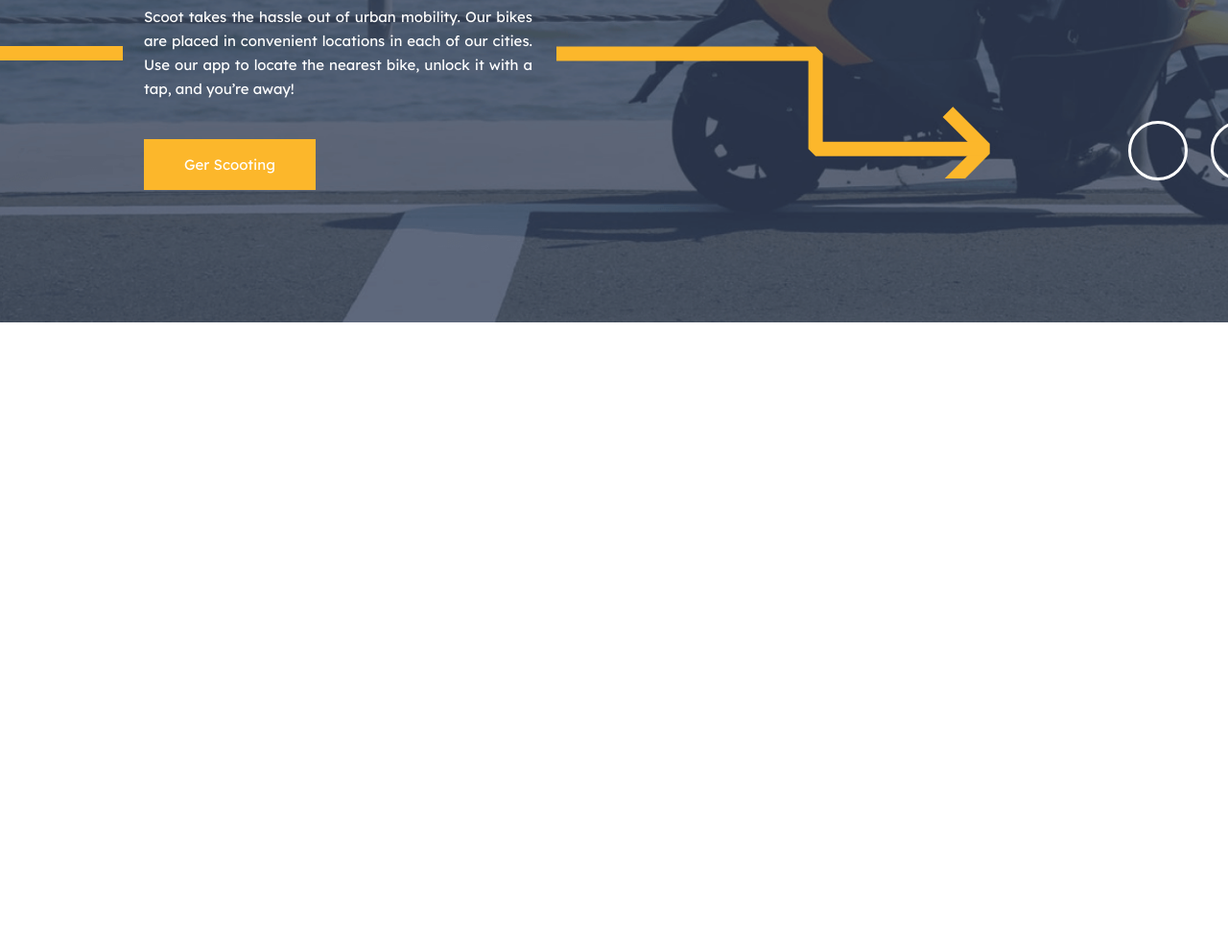
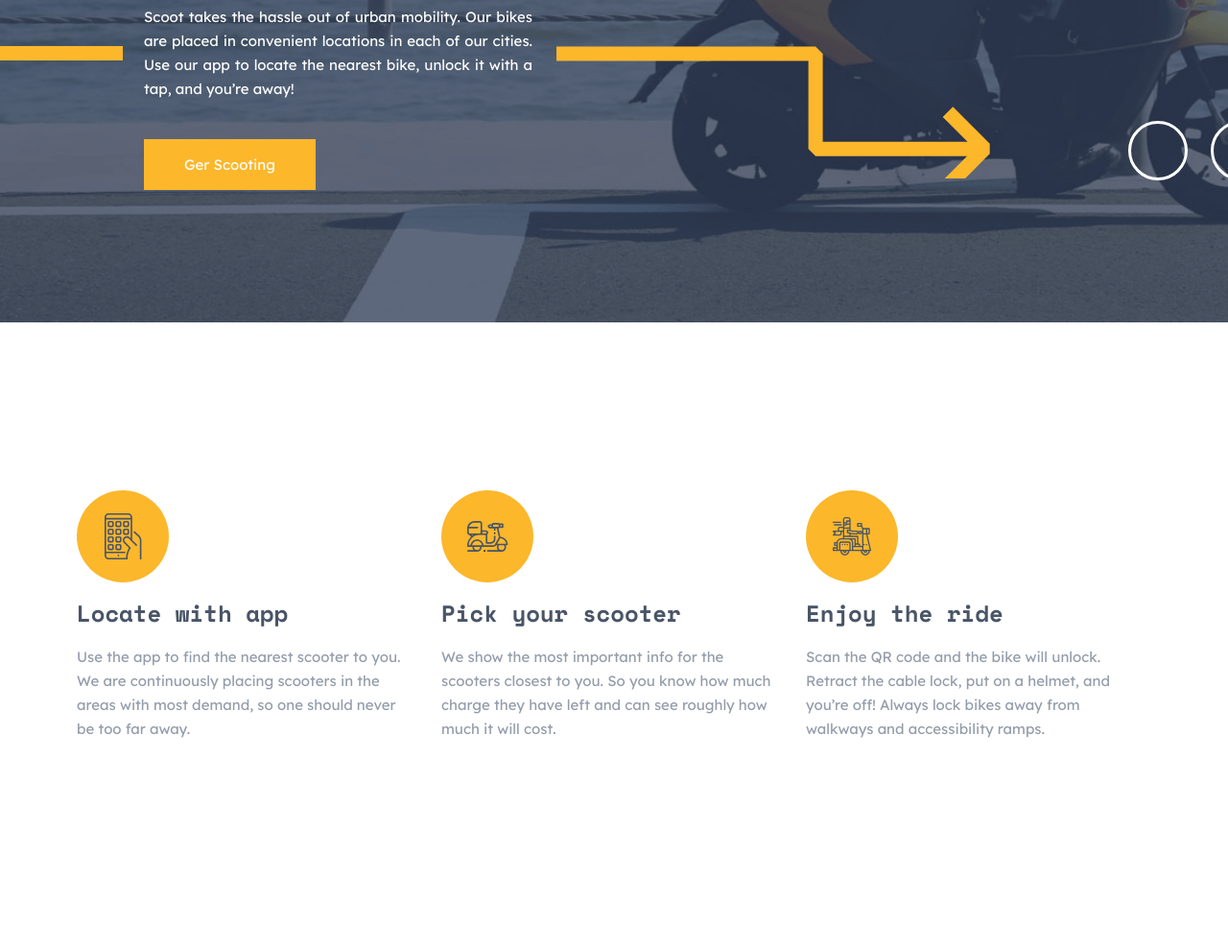
Before and after one commit to avaz-rustamov/scoot, a plain HTML site: page index.html in a window 1280 px wide. Shown: the part 384-1371 px from the top of the page at 96% size. Before the commit the page ends 800 px from the top, so only its background shows below. Drawn offline with Linux system fonts and the light colour scheme; files that its build step writes are made by us from their sources.

Commit message:
Add Feature

```diff
--- a/css/styles.css
+++ b/css/styles.css
@@ -178,3 +178,43 @@ h1, h2, h3, button {
   width: 405px;
   color: var(--white);
 }
+.site-feature {
+  padding-top: 160px;
+  padding-bottom: 200px;
+}
+.feature {
+}
+.feature__list {
+  display: flex;
+  list-style: none;
+  padding-left: 0;
+  margin-left: -30px;
+  padding-top: 0;
+  margin-bottom: 0;
+}
+.feature__item {
+  width: 350px;
+  margin-left: 30px;
+}
+.feature__img {
+  width: 96px;
+  height: 96px;
+  background-color: var(--yellov);
+  border-radius: 50%;
+  background-image: url(../img/info-phone.svg);
+  background-repeat: no-repeat;
+  background-position: center center;
+}
+.feature__img-scooter {
+  background-image: url(../img/info-scooter.svg);
+}
+.feature__img-scooterwithperson {
+  background-image: url(../img/info-scooter-with-person.svg);
+}
+
+.feature__heading {
+  font-size: 24px;
+  color: var(--dark-navy)
+}
+.feature__text {
+}
--- a/index.html
+++ b/index.html
@@ -4,6 +4,7 @@
   <meta charset="UTF-8">
   <meta http-equiv="X-UA-Compatible" content="IE=edge">
   <meta name="viewport" content="width=device-width, initial-scale=1.0">
+  <link rel="icon" href="img/file-code-solid.svg">
   <link rel="stylesheet" href="css/normalize.css">
   <link rel="stylesheet" href="css/styles.css">
   <!-- <link rel="stylesheet" href="css/styles.min.css"> -->
@@ -11,6 +12,7 @@
 </head>
 <body>
 <!-- HEADER -->
+
   <header class="site_header">
     <div class="container">
       <div class="hero">
@@ -55,6 +57,33 @@
         </div>
       </div>
     </section>
+
+    <!-- FEAFURE -->
+    <section class="site-feature">
+      <div class="container">
+        <div class="feature">
+          <ul class="feature__list">
+            <li class="feature__item">
+              <div class="feature__img"></div>
+              <h2 class="feature__heading">Locate with app</h2>
+              <p class="feature__text">Use the app to find the nearest scooter to you. We are continuously placing scooters in the areas with most demand, so one should never be too far away. </p>
+            </li>
+
+            <li class="feature__item">
+              <div class="feature__img feature__img-scooter"></div>
+              <h2 class="feature__heading">Pick your scooter</h2>
+              <p class="feature__text">We show the most important info for the scooters closest to you. So you know how much charge they have left and can see roughly how much it will cost.</p>
+            </li>
+
+            <li class="feature__item">
+              <div class="feature__img feature__img-scooterwithperson"></div>
+              <h2 class="feature__heading">Enjoy the ride</h2>
+              <p class="feature__text">Scan the QR code and the bike will unlock. Retract the cable lock, put on a helmet, and you’re off! Always lock bikes away from walkways and accessibility ramps.</p>
+            </li>
+          </ul>
+        </div>
+      </div>
+    </section>
   </main>
 
 
```
Also changed, not shown: img/file-code-solid.svg (added), 1 other file.
